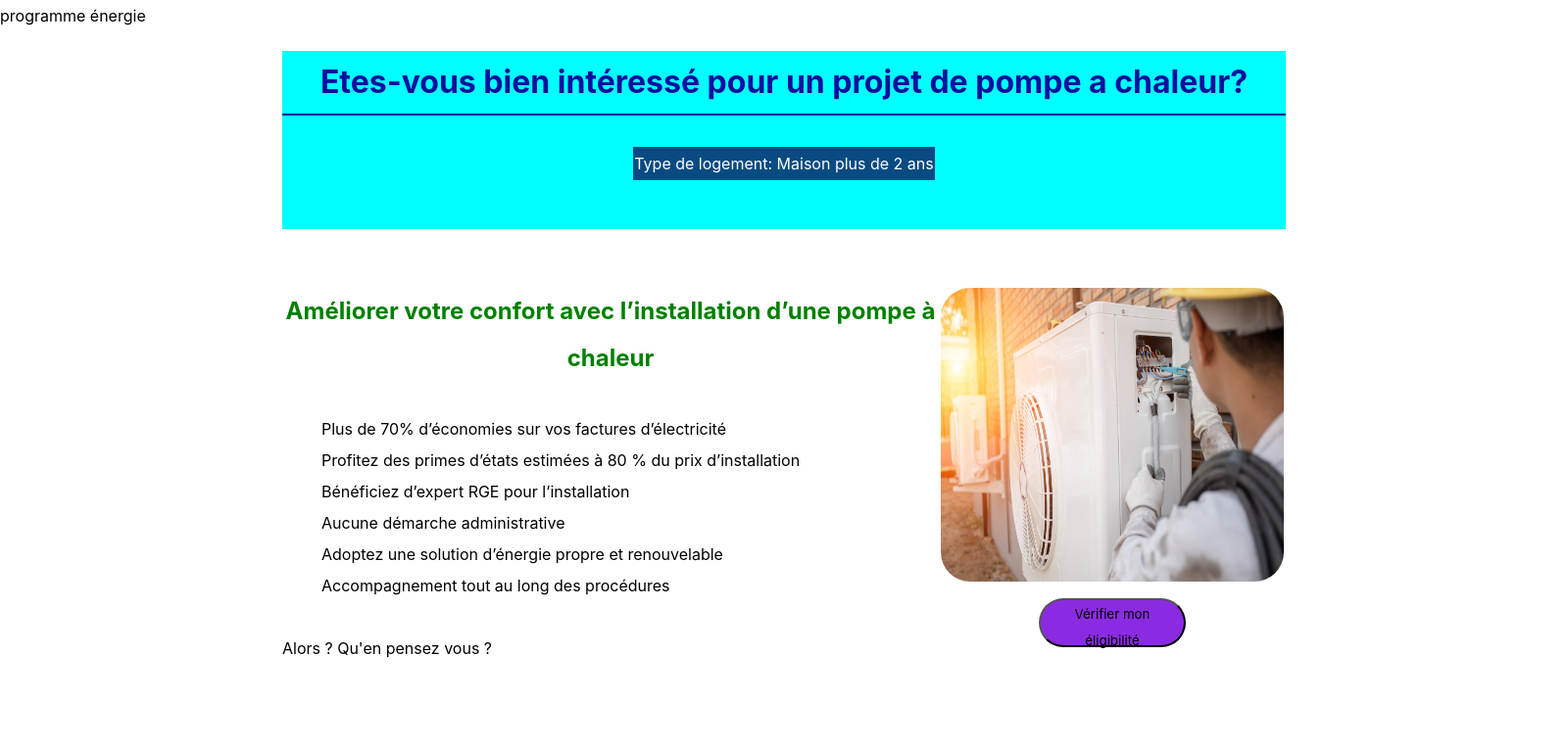
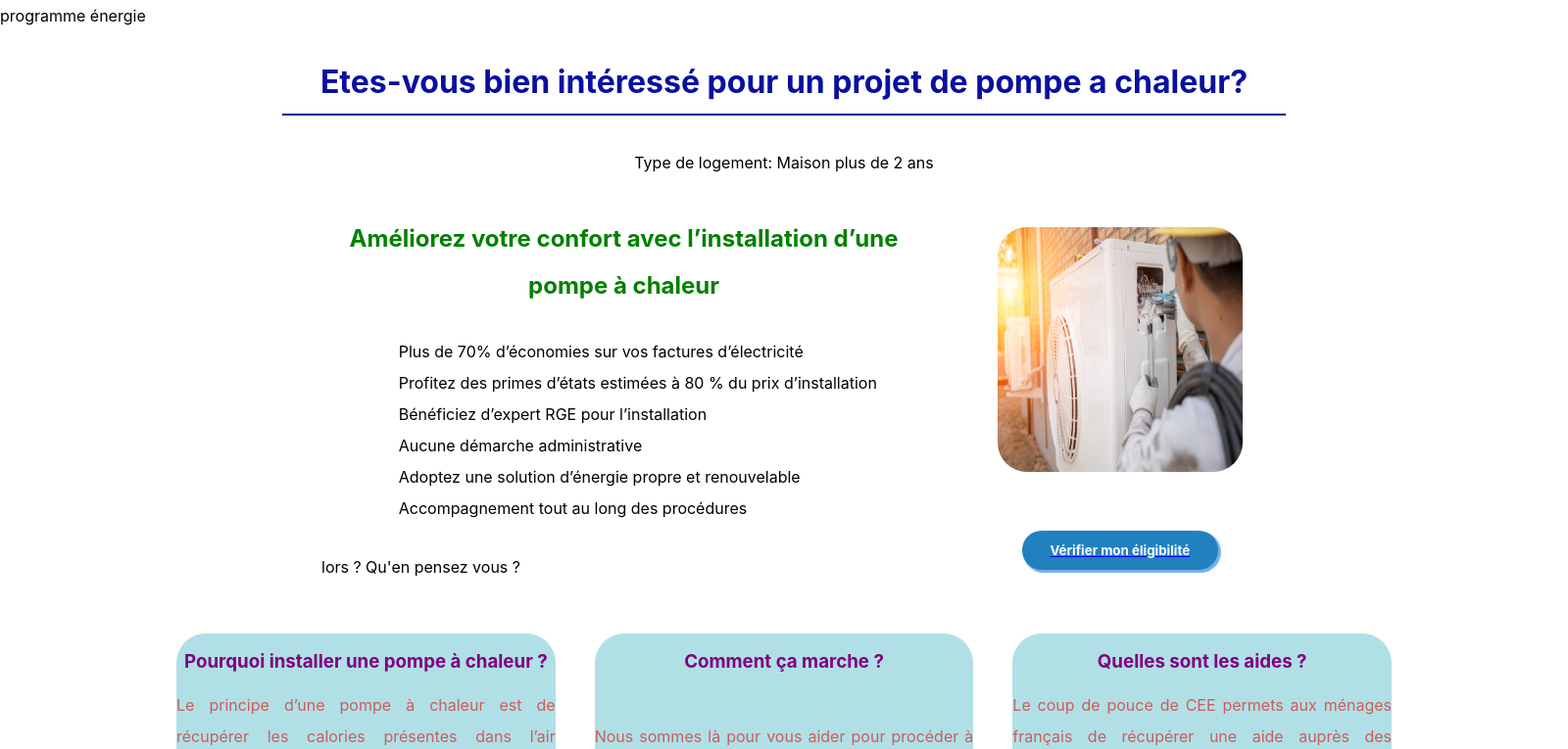
Before and after one commit to Rachad-Alabi-ADEKAMBI/global-renov, a PHP site: page / in a window 1600 px wide. Shown: the top 765 px of the page at 98% size. Run offline with PHP 8.4, Linux system fonts and the light colour scheme.

Commit message:
upload of index.html v01 form.html V02

```diff
--- a/assets/sass/css/style.css
+++ b/assets/sass/css/style.css
@@ -10,7 +10,6 @@
 button {
   width: 150px;
   height: 50px;
-  background-color: blueviolet;
   border-radius: 30px;
 }
 
@@ -25,85 +24,110 @@ button {
   width: 80%;
   margin: 20px auto 20px auto;
   height: auto;
-  background-color: aqua;
 }
-.container .header__content h1 {
+.container .header h1 {
   color: #09109F;
   border-bottom: 2px #09109F solid;
 }
-.container .header__content__text {
+.container .header__text {
   color: white;
-  background-color: #084B83;
   width: auto;
   height: auto;
   border: 1px #084B83 solid;
   margin: auto auto 50px auto;
 }
-.container .heading {
-  width: 80%;
-  display: block;
-  height: 500px;
-  flex-wrap: wrap;
-  margin: 60px auto;
-}
-.container .heading__content {
+.container .top {
   display: flex;
   flex-direction: row;
   justify-content: space-between;
-  margin: auto;
+  margin: 15px auto;
+  width: 80%;
 }
-.container .heading__content__text {
+.container .top__left {
   text-align: left;
   margin: 0 auto;
 }
-.container .heading__content__text h2 {
+.container .top__left h2 {
   color: green;
-  margin: auto;
+  margin: auto 10px auto 40px;
   text-align: center;
+  width: 90%;
 }
-.container .heading__content__image {
+.container .top__left ul {
+  margin: 10px auto;
+}
+.container .top__left p {
+  margin: auto 40px;
+}
+.container .top__right {
   width: 400px;
 }
-.container .heading__content__image img {
-  height: 300px;
-  width: 350px;
-  margin: 0 auto;
+.container .top__right img {
+  height: 250px;
+  width: 250px;
+  margin: 30px auto;
   border-radius: 30px;
 }
-.container .heading__content__image .btn {
-  margin: auto;
+.container .top__right .btn {
+  width: 200px;
+  height: 40px;
+  background-color: #2181BE;
+  font-family: -apple-system, BlinkMacSystemFont, "Segoe UI", Roboto, Oxygen, Ubuntu, Cantarell, "Open Sans", "Helvetica Neue", sans-serif;
+  color: white;
+  font-weight: bold;
+  box-shadow: 2px 2px 1px 1px #72b0eb;
+  margin: 30px auto;
+  text-align: center;
+  justify-content: center;
+  align-items: center;
+  cursor: pointer;
+  border: none;
+}
+.container .top__right .btn:hover {
+  background-color: purple;
 }
 .container .main {
   display: flex;
   flex-direction: row;
   justify-content: space-between;
-  margin: 20px auto;
+  margin: 0 auto;
 }
 .container .main__box {
-  border-bottom: 1px;
-  background-color: rosybrown;
-  margin: 0 20px;
+  margin: 20px;
   flex: 1;
   border-radius: 30px;
+  overflow: hidden;
+  text-align: justify;
+  background-color: powderblue;
 }
-.container .main__box h3 {
-  color: blue;
+.container .main__box__text {
+  color: indianred;
+}
+.container .main__box__text h3 {
+  color: purple;
   margin: 10px auto;
+}
+.container .main__box__text img {
+  width: 80%;
+  height: 220px;
+  margin: 10px auto 0 auto;
+  border-radius: 30px;
 }
 .container .content {
   display: flex;
   flex-direction: row;
   justify-content: space-between;
   width: 100%;
-  height: 1000px;
+  height: 900px;
 }
 .container .content__testimonies {
   width: 40%;
   display: flex;
+  flex-direction: column;
   margin: 20px auto auto 20px;
 }
 .container .content__testimonies__title {
-  margin: auto auto 20px auto;
+  margin: 30px auto 20px auto;
   border-bottom: 1px solid blue;
 }
 .container .content__testimonies__boxes {
--- a/index.html
+++ b/index.html
@@ -15,23 +15,20 @@
 
     <title>programme énergie</title>
 </head>
+
 <body>
     <div class="container">
         <div class="header">
-            <div class="header__content">
                 <h1>Etes-vous bien intéressé pour un projet de pompe a chaleur? </h1><br>
                 <div class="header__content__text">
                     Type de logement: Maison plus de 2 ans
                 </div>
         </div>
-        </div>
-
-        <div class="heading">
-            <div class="heading__content">
-                <div class="heading__content__text">
+        <div class="top">
+                <div class="top__left">
                     <h2>
-                        Améliorer votre confort avec l’installation
-                        d’une pompe à chaleur</h2> <br>
+                        Améliorez votre confort avec l’installation
+                        d’une pompe à chaleur</h2>
 
                         <ul>
                             <li>Plus de 70% d’économies sur vos factures d’électricité</li>
@@ -41,25 +38,25 @@
                             <li>Adoptez une solution d’énergie propre et renouvelable</li>
                             <li> Accompagnement tout au long des procédures</li>
                         </ul>
-                        <br>
 
-                        Alors ? Qu'en pensez vous ?
+                        <p>lors ? Qu'en pensez vous ?</p>
                 </div>
 
-                <div class="heading__content__image">
+                <div class="top__right">
                     <img src="assets/images/img1.jpeg" alt="">
 
-                    <button class="btn">
+                    <a href="form.php">
+                        <button class="btn" id="btn" >
                             Vérifier mon éligibilité
                         </button>
-                </div>
+                    </a>
                 </div>
         </div>
 
         <main class="main">
-
         <div class="main__box">
             <div class="main__box__text">
+
                 <h3> Pourquoi installer une pompe à chaleur ?</h3>
                 Le principe d’une pompe à chaleur est de récupérer les calories présentes
                 dans l’air extérieur ou encore dans le sol pour la transformer en air chaud
@@ -73,6 +70,7 @@
                 <li> Vous réalisez un acte écologique pour la planète</li>
                 </ul>
             </div>
+
         </div>
 
         <div class="main__box">
@@ -93,6 +91,8 @@
                 Le coup de pouce de CEE permets aux ménages français de récupérer une aide auprès des fournisseurs
                 d’énergies de 5500€.Le coup de pouce du Chèque Energie permets de bénéficier d’un chèque pour
                 la récupération et la destruction de votre chaudière actuelle.
+
+            <img src="./assets/images/img3.jpg">
         </div>
         </div>
         </main>
@@ -108,10 +108,10 @@
                     <section>
                         <p>Le personnel Programme Energie est de très bon conseil, le suivi du dossier a été impeccable et les délais
                         pour la réalisation des travaux sont brefs. Ma pompe à chaleur fonctionne parfaitement.
-                       Très satisfaite, merci encore.</p> <br>
+                       Très satisfaite, merci encore.</p>
 
-                       <span>Muriel Ribeiro</span> <br>
-                        novembre 2020 <br>
+                       <span>Muriel Ribeiro</span>
+                        novembre 2020
 
                         <ul class="stars">
                             <li<i class="fas fa-star"></i></li>
@@ -126,10 +126,10 @@
                     <section>
                         <p>Je recommande. Société sérieuse et à l’écoute. Intervention très propre,
                             merci encore ma pompe à chaleur fonctionne à merveille.
-                        </p> <br>
+                        </p>
 
-                        <span>Michel Dumas</span> <br>
-                        19 décembre 2020 <br>
+                        <span>Michel Dumas</span>
+                        19 décembre 2020
 
                         <ul class="stars">
                             <li<i class="fas fa-star"></i></li>
@@ -147,8 +147,8 @@
                               les yeux fermés !
                         </p> <br>
 
-                        <span>Dominique Freiss</span> <br>
-                        2 janvier 2021 <br>
+                        <span>Dominique Freiss</span>
+                        2 janvier 2021
 
                         <ul class="stars">
                             <li<i class="fas fa-star"></i></li>
@@ -162,11 +162,11 @@
             </div>
 
             <div class="content__text">
-                    <img src="assets/images/img2.jpeg" alt="" class="image2">
+                <h2 class="content__text__title">Étapes</h2>
 
-                    <h2>Étapes</h2>
-                   <span> Quelles sont les étapes à suivre pour remplacer sa chaudière
-                        par une pompe à chaleur ? </span>
+                <h3> Quelles sont les étapes à suivre pour remplacer sa chaudière
+                    par une pompe à chaleur ? </h3>
+
                     <ul>
                         <li>Remplir le formulaire d’éligibilité</li>
                         <li>Vérification de l’éligibilité</li>
@@ -174,37 +174,40 @@
                         <li>Installation de votre pompe à chaleur</li>
                     </ul>
 
-
+                    <a href="#btn">
                         <button class="btn">
-                    Vérifier mon éligibilité
+                            Oui ca m'interesse
                         </button>
-            </div>
+                    </a>
             </div>
 
-        <div class="images">
-            <img src="assets/images/img3.jpg" alt="" class="image3">
+        <div class="image-center">
+            <img src="./assets/images/img2.jpeg">
         </div>
 
-       <div class="infos">
-            <div class="infos__section">
-                <div class="infos__section__box">
-                    <h3>AIDES FINANCIÈRES 2020</h3> <br>
+
+       <div class="slider">
+            <div class="slider__section">
+                <div class="slider__section__box">
+                    <h3>AIDES FINANCIÈRES 2020</h3>
                     <p> Des aides allant jusqu’à 10 500 € grâce à Maprimerenov’ et aux certificats
                         d’économie d’énergies (CEE).</p>
+
                </div>
 
-               <div class="infos__section__box">
-                    <h3> ÉCONOMIES D’ÉNERGIE</h3> <br>
+               <div class="slider__section__box">
+                    <h3> ÉCONOMIES D’ÉNERGIE</h3>
                     <p> Réalisez 75% d’économies sur votre facture de gaz, fioul et éléctricité.</p>
                 </div>
 
-                <div class="infos__section__box">
-                    <h3>CLASSE ÉNERGÉTIQUE A+</h3> <br>
+                <div class="slider__section__box">
+                    <h3>CLASSE ÉNERGÉTIQUE A+</h3>
                     <p>En installant une pompe à chaleur, votre maison gagne en classe énergétique et prend de la valeur.
                     </p>
                 </div>
             </div>
         </div>
+
 
         <footer class="footer">
             <div class="footer__logo">
```
Also changed, not shown: other parts of assets/sass/css/style.css (+47 -115 lines), assets/sass/style.scss (+117 -152 lines), form.html (added, +67 -0 lines), 1 other file. Lines whose indentation alone changed are shown as unchanged.
